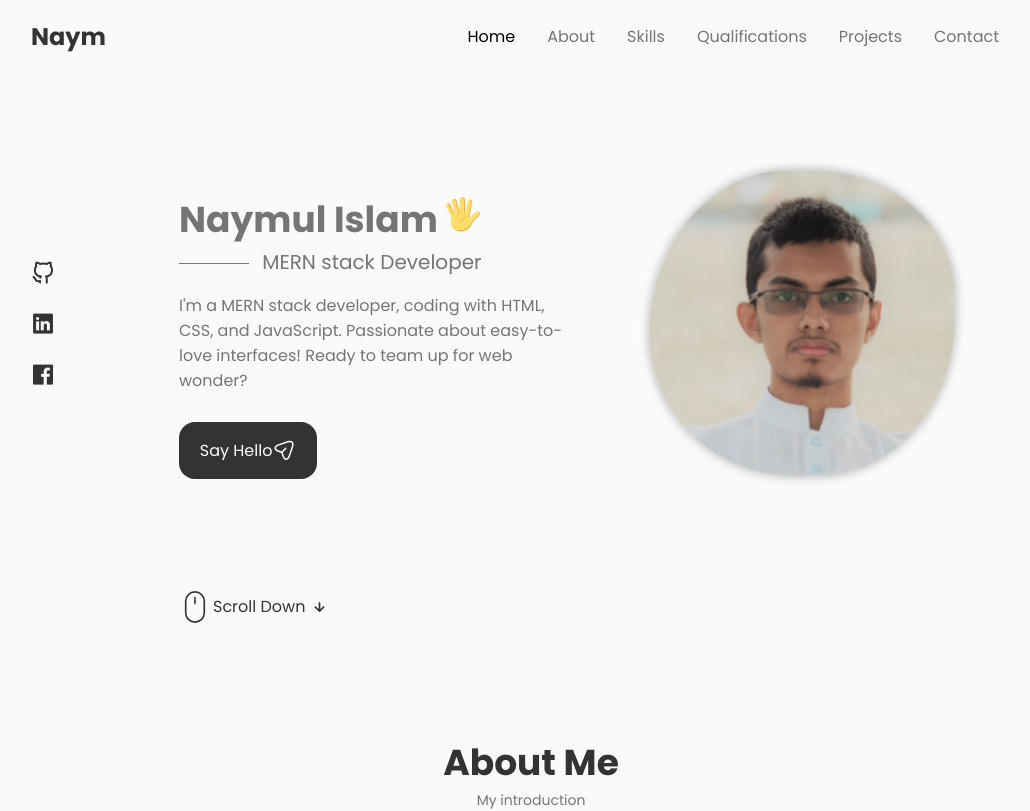
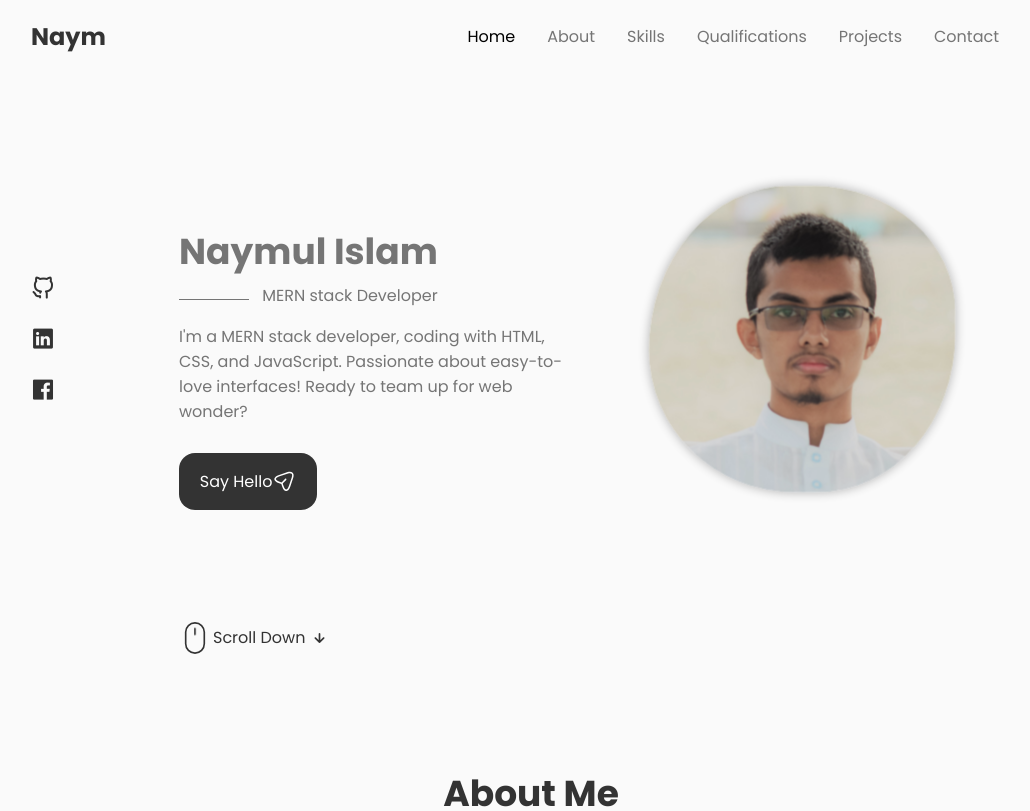
Before and after one commit to nymulislam/nymi-portfolio, a React (Vite) app: page / in a window 1280 px wide. Shown: the top 811 px of the page, without its empty margins (125-1155 px from the left). Built offline with nearby package versions, Linux system fonts and the light colour scheme.

Commit message:
Updated Home.

```diff
--- a/src/Components/Home/Data.jsx
+++ b/src/Components/Home/Data.jsx
@@ -1,61 +1,8 @@
-
-
 const Data = () => {
   return (
     <div className="home_data">
-      <h1 className="home_title">
-        Naymul Islam{" "}
-        <svg
-          width="36"
-          height="36"
-          viewBox="0 0 48 48"
-          fill="none"
-          xmlns="http://www.w3.org/2000/svg"
-          className="home__hand"
-        >
-          <path
-            d="M25.4995 32.0305L31.3495 33.1555L36.1495 8.48051C36.4495 6.83051 35.3995 5.18051 33.8245 4.88051C32.1745 4.58051 30.5995 5.70551 30.2995 7.35551L25.4995 32.0305Z"
-            fill="#FFDD67"
-          ></path>
-          <path
-            d="M33.8996 4.88018C33.6746 4.80518 33.5246 4.80518 33.2996 4.80518C34.6496 5.33018 35.3996 6.75518 35.0996 8.25518L30.2996 32.9302L31.3496 33.1552L36.1496 8.48018C36.5246 6.75518 35.4746 5.18018 33.8996 4.88018Z"
-            fill="#EBA352"
-          ></path>
-          <path
-            d="M19.4995 32.7802H26.5495V5.55518C26.5495 3.53018 24.9745 1.80518 23.0245 1.80518C21.1495 1.80518 19.4995 3.45518 19.4995 5.55518V32.7802Z"
-            fill="#FFDD67"
-          ></path>
-          <path
-            d="M23.0995 1.80518C22.9495 1.80518 22.7245 1.80518 22.5745 1.88018C24.2995 2.18018 25.5745 3.68018 25.5745 5.55518V32.8552H26.6245V5.55518C26.6245 3.45518 25.0495 1.80518 23.0995 1.80518Z"
-            fill="#EBA352"
-          ></path>
-          <path
-            d="M15.7495 32.7054L21.7495 31.1304L15.2245 6.30541C14.7745 4.58041 13.0495 3.53041 11.3995 3.90541C9.74948 4.35541 8.77448 6.08041 9.22448 7.80541L15.7495 32.7054Z"
-            fill="#FFDD67"
-          ></path>
-          <path
-            d="M11.3995 3.90541L10.9495 4.13041C12.4495 4.05541 13.7995 5.03041 14.2495 6.60541L20.7745 31.4304L21.8245 31.1304L15.2245 6.30541C14.7745 4.58041 13.0495 3.53041 11.3995 3.90541Z"
-            fill="#EBA352"
-          ></path>
-          <path
-            d="M2.99937 10.355C1.57437 11.03 1.12437 12.83 1.87437 14.33L11.7744 34.055L16.7994 31.505L6.89937 11.78C6.14937 10.28 4.42437 9.68 2.99937 10.355Z"
-            fill="#FFDD67"
-          ></path>
-          <path
-            d="M2.99956 10.355C2.84956 10.43 2.69956 10.505 2.54956 10.655C3.82456 10.28 5.24956 10.955 5.92456 12.305L15.8246 32.03L16.7996 31.58L6.89956 11.78C6.14956 10.28 4.42456 9.68 2.99956 10.355Z"
-            fill="#EBA352"
-          ></path>
-          <path
-            d="M46.2744 22.2801C45.0744 19.9551 41.3244 20.1051 37.4994 24.3051C34.7994 27.2301 34.2744 28.2051 31.5744 28.1301V25.0551C31.5744 25.0551 25.7994 20.7801 14.3244 22.7301C14.3244 22.7301 7.79945 23.6301 7.79945 27.0801C7.79945 27.0801 6.67445 35.4051 8.99945 40.6551C12.4494 48.4551 30.1494 50.4801 35.6994 37.2051C36.8244 34.5801 39.0744 32.6301 41.0994 30.1551C43.4244 27.1551 47.5494 24.7551 46.2744 22.2801Z"
-            fill="#FFDD67"
-          ></path>
-          <path
-            d="M46.2745 22.28C46.0495 21.83 45.7495 21.53 45.3745 21.23C45.4495 21.305 45.5245 21.38 45.5245 21.53C46.7995 24.08 42.6745 26.405 40.1995 29.405C38.1745 31.88 35.9245 33.83 34.7995 36.455C29.9995 47.93 16.0495 47.93 10.1995 42.68C15.5245 48.68 30.5245 49.28 35.5495 37.205C36.6745 34.58 38.9245 32.63 40.9495 30.155C43.4245 27.155 47.5495 24.755 46.2745 22.28ZM32.3245 28.13C27.4495 26.33 18.7495 29.63 19.9495 38.405C19.9495 30.23 27.3745 28.205 31.4245 28.205C32.0245 28.13 32.3245 28.13 32.3245 28.13Z"
-            fill="#EBA352"
-          ></path>
-        </svg>
-        <h3 className="home_subtitle">MERN stack Developer</h3>
-      </h1>
+      <h1 className="home_title">Naymul Islam </h1>
+      <h3 className="home_subtitle">MERN stack Developer</h3>
       <p className="home_description">
         I&apos;m a MERN stack developer, coding with HTML, CSS, and JavaScript.
         Passionate about easy-to-love interfaces! Ready to team up for web
@@ -65,7 +12,6 @@ const Data = () => {
       <a href="#contact" className="button button--flex">
         {" "}
         Say Hello
-
         <svg
           className="button__icon"
           xmlns="http://www.w3.org/2000/svg"
--- a/src/Components/Home/home.css
+++ b/src/Components/Home/home.css
@@ -28,18 +28,12 @@
 .home_title {
     font-size: var(--h1-font-size);
     margin-bottom: var(--mb-0-25);
-    margin-top: 1.5rem;
-}
-
-.home_hand {
-    width: 32px;
-    height: 32px;
-    margin-left: 0.4rem;
+    margin-top: 3.5rem;
 }
 
 .home_subtitle {
     position: relative;
-    font-size: var(--h3-font-size);
+    font-size: var(--normal-font-size);
     padding-left: 5.2rem;
     font-weight: var(--font-normal);
     margin-bottom: var(--mb-1);
@@ -162,6 +156,8 @@
         height: 250px;
     }
 
+
+
     .home_scroll {
         margin-left: 7.5rem;
     }
```
